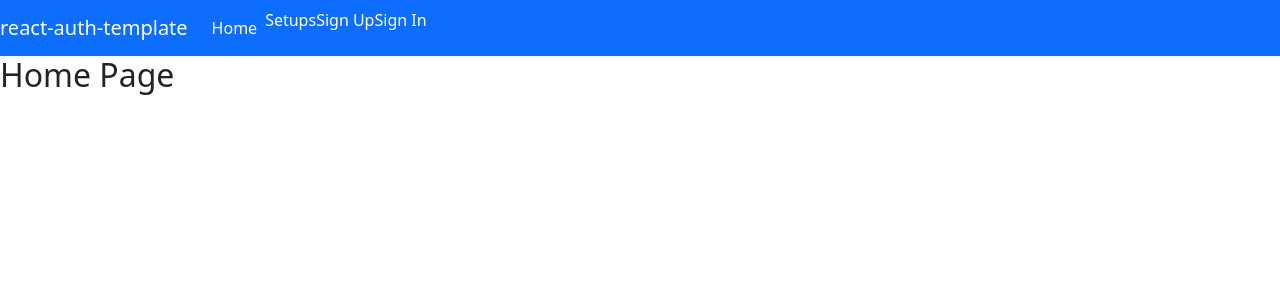
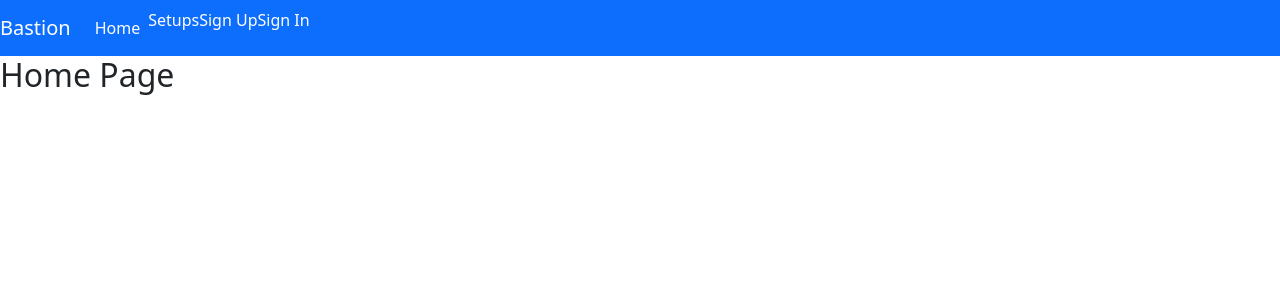
Before and after one commit to ivycle94/Project4-client, a React (Create React App) app: page / in a window 1280 px wide. Shown: the top 300 px of the page. Built offline with nearby package versions, Linux system fonts and the light colour scheme.

Commit message:
added app name

```diff
--- a/src/components/shared/Header.js
+++ b/src/components/shared/Header.js
@@ -57,7 +57,7 @@ const Header = ({ user }) => (
 	<Navbar bg='primary' variant='dark' expand='md'>
 		<Navbar.Brand>
             <Link to='/' style={linkStyle}>
-                react-auth-template
+                Bastion
             </Link>
         </Navbar.Brand>
 		<Navbar.Toggle aria-controls='basic-navbar-nav' />
```
